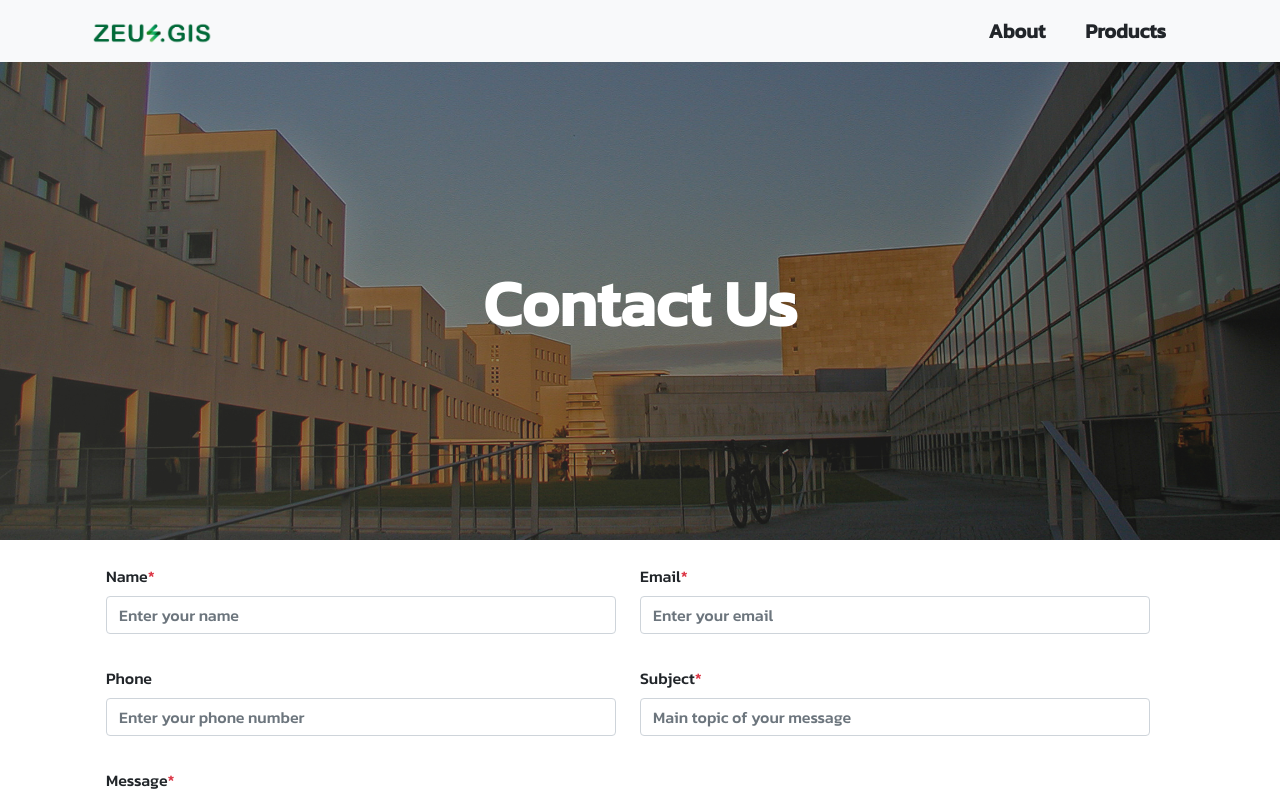
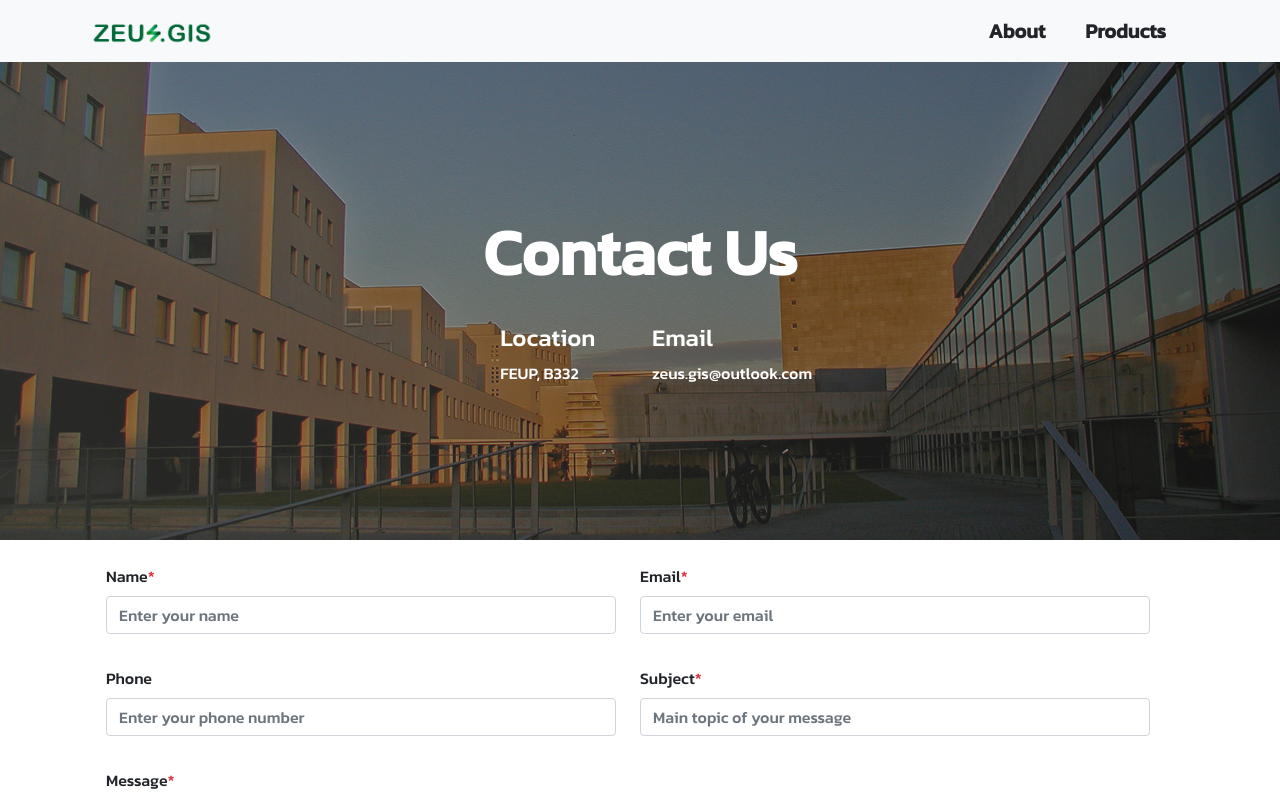
Before and after one commit to tomasmendes08/LGP---ZEUS.GIS-, a React (Create React App) app in the folder my-app/: page /contact in a window 1280 px wide. Shown: the top 798 px of the page. Built offline with nearby package versions, Linux system fonts and the light colour scheme.

Commit message:
small changes in contact page

```diff
--- a/my-app/src/App.css
+++ b/my-app/src/App.css
@@ -71,6 +71,12 @@ body {
     font-size: 8vh;
 }
 
+@media screen and (max-width: 768px) {
+    .contactPageTeamInfo{
+        display: none !important;
+    }
+}
+
 @media screen and (max-width: 500px) {
     .contactPageHeader h1{
         font-size: 6vh;
--- a/my-app/src/pages/Contact.js
+++ b/my-app/src/pages/Contact.js
@@ -1,14 +1,29 @@
 import React from 'react'
 import NavbarComponent from '../components/Navbar'
-import { BiTargetLock } from 'react-icons/bi';
 
 function ContactPage() {
   return (
     <>
     <NavbarComponent/>
     <div className="contactPage">
-        <div class="contactPageHeader d-flex justify-content-center align-items-center">
-            <h1 class="fw-bold text-white mt-3">Contact Us</h1>
+        <div class="contactPageHeader d-flex flex-column justify-content-center align-items-center">
+            <div class="contactPageHeaderTitle ">
+                <h1 class="fw-bold text-white mt-3">Contact Us</h1>
+            </div>
+            <div class="contactPageTeamInfo row mt-4">
+                <div class="contactPageTeamInfoLocation col-md-6">
+                    <h4 class="text-white">Location</h4>
+                    <p class="text-white">
+                        FEUP, B332
+                    </p>
+                </div>
+                <div class="contactPageTeamInfoEmail col-md-6">
+                    <h4 class="text-white">Email</h4>
+                    <p class="text-white">
+                        zeus.gis@outlook.com
+                    </p>
+                </div>
+            </div>
         </div>
 
         <div class="contactPageInfo mt-4">
```
